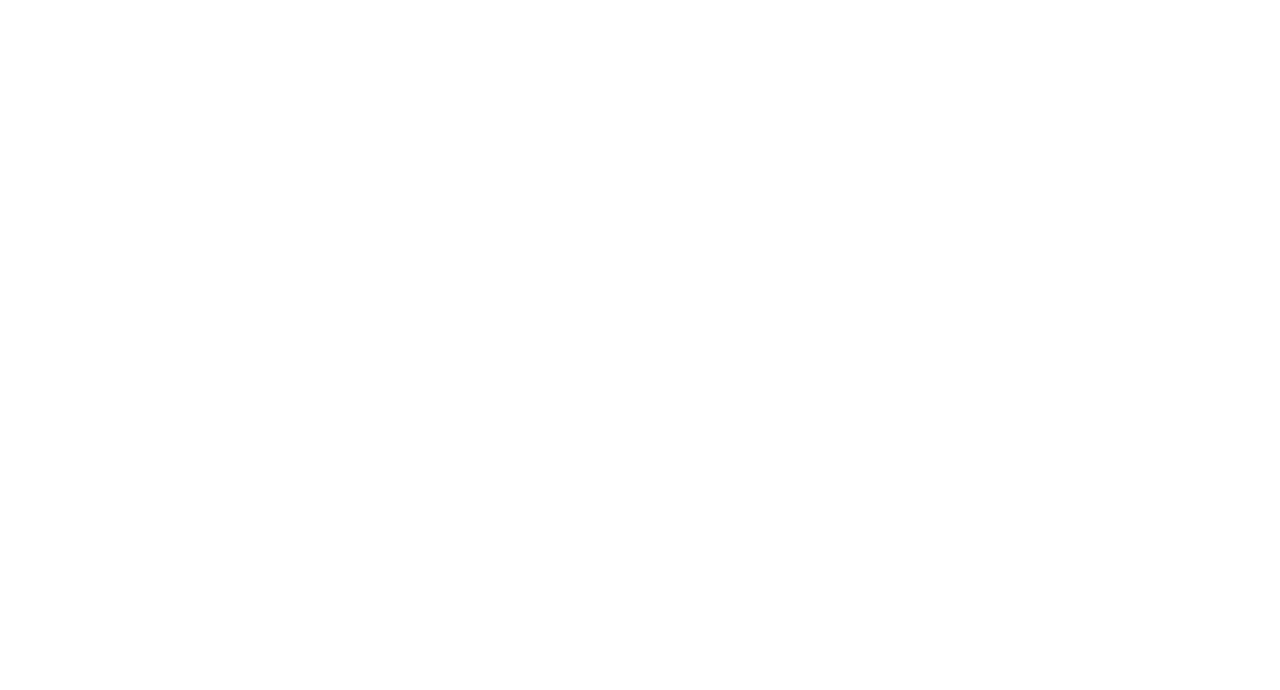
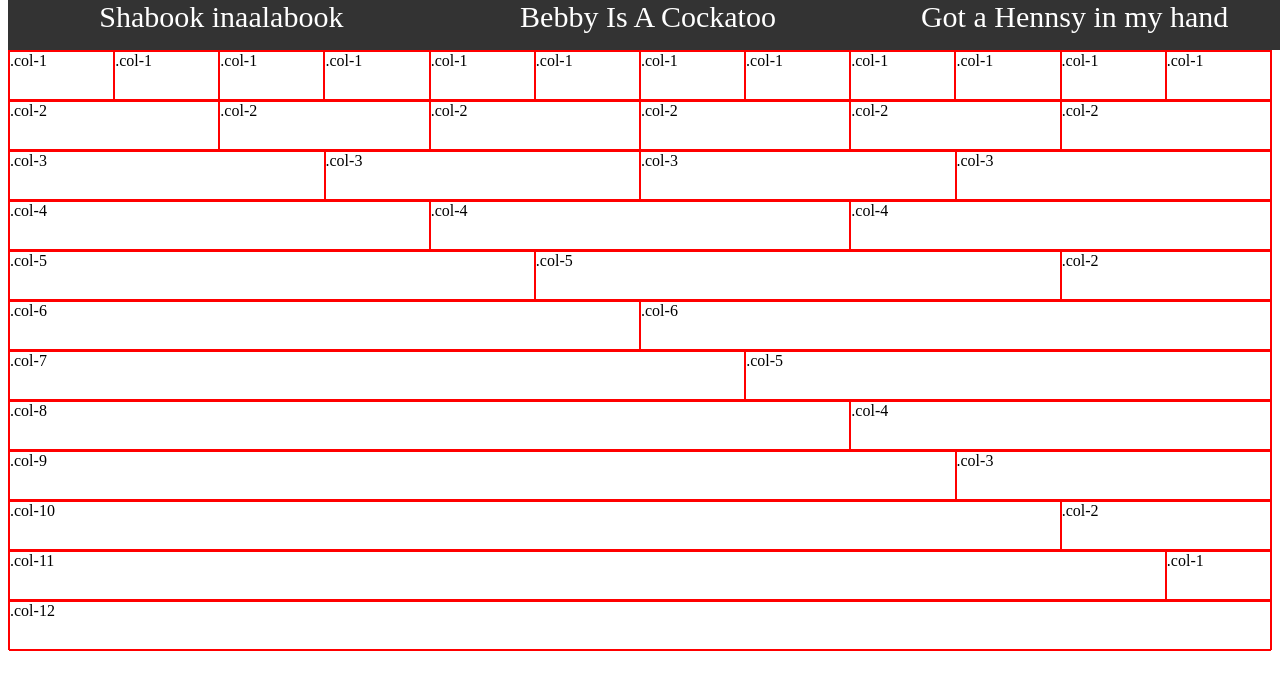
Before and after one commit to sassonsasson/shoestrap, a plain HTML site: page index.html in a window 1280 px wide. Drawn offline with Linux system fonts and the light colour scheme.

Commit message:
Finished Project added nav and column

```diff
--- a/index.html
+++ b/index.html
@@ -6,6 +6,81 @@
        <link rel="stylesheet" type="text/css" href="style.css">
     </head>
      <body>
+      <nav>
+       <div class = "myNav">
 
+          <div class="col-4"><a href="#one">Shabook inaalabook</a></div>
+          <div class="col-4"><a href="#two">Bebby Is A Cockatoo</a></div>
+          <div class="col-4"><a href="#three">Got a Hennsy in my hand</a></div>
+       </div>
+      </nav>
+
+        <div class="row navfix">
+          <div class="col-1">.col-1</div>
+          <div class="col-1">.col-1</div>
+          <div class="col-1">.col-1</div>
+          <div class="col-1">.col-1</div>
+          <div class="col-1">.col-1</div>
+          <div class="col-1">.col-1</div>
+          <div class="col-1">.col-1</div>
+          <div class="col-1">.col-1</div>
+          <div class="col-1">.col-1</div>
+          <div class="col-1">.col-1</div>
+          <div class="col-1">.col-1</div>
+          <div class="col-1">.col-1</div>
+        </div>
+
+        <div class="row">
+          <div class="col-2">.col-2</div>
+          <div class="col-2">.col-2</div>
+          <div class="col-2">.col-2</div>
+          <div class="col-2">.col-2</div>
+          <div class="col-2">.col-2</div>
+          <div class="col-2">.col-2</div>
+        </div>
+                <div class="row">
+          <div class="col-3">.col-3</div>
+          <div class="col-3">.col-3</div>
+          <div class="col-3">.col-3</div>
+          <div class="col-3">.col-3</div>
+        </div>
+                <div class="row">
+          <div class="col-4">.col-4</div>
+          <div class="col-4">.col-4</div>
+          <div class="col-4">.col-4</div>
+
+        </div>
+                <div class="row">
+          <div class="col-5">.col-5</div>
+          <div class="col-5">.col-5</div>
+          <div class="col-2">.col-2</div>
+        </div>
+                <div class="row">
+          <div class="col-6">.col-6</div>
+          <div class="col-6">.col-6</div>
+        </div>
+                <div class="row">
+          <div class="col-7">.col-7</div>
+          <div class="col-5">.col-5</div>
+        </div>
+                <div class="row">
+          <div class="col-8">.col-8</div>
+          <div class="col-4">.col-4</div>
+        </div>
+                <div class="row">
+          <div class="col-9">.col-9</div>
+          <div class="col-3">.col-3</div>
+        </div>
+                <div class="row">
+          <div class="col-10">.col-10</div>
+          <div class="col-2">.col-2</div>
+        </div>
+                <div class="row">
+          <div class="col-11">.col-11</div>
+          <div class="col-1">.col-1</div>
+        </div>
+                <div class="row">
+          <div class="col-12">.col-12</div>
+        </div>
     </body>
     </html>
--- a/shoestrap.css
+++ b/shoestrap.css
@@ -1,9 +1,98 @@
-    .col-1 {
+      .myNav {
+      background-color: #333333;
+      position: fixed;
+      width: 100%;
+      top: 0;
+      text-align: center;
+      }
+
+      .navfix {
+        margin-top: 50px;
+      }
+
+       nav div div a {
+      text-decoration: none;
+      color: white;
+      font-size: 30px;
+
+    }
+      a:hover {
+        color: green;
+      }
+
+      nav div {
+        display: inline-block;
+        border: none;
+
+      }
+
+      .col-1 {
       float: left;
       width: 8.33333333%;
+    }
+        .col-2 {
+      float: left;
+      width: 16.6666666%;
+    }
+        .col-3 {
+      float: left;
+      width: 24.9999999%;
+    }
+        .col-4 {
+      float: left;
+      width: 33.33333333%;
+    }
+        .col-5 {
+      float: left;
+      width: 41.66666666%;
+    }
+        .col-6 {
+      float: left;
+      width: 49.99999999%;
+    }
+        .col-7 {
+      float: left;
+      width: 58.33333333%;
+    }
+        .col-8 {
+      float: left;
+      width: 66.66666666%;
+    }
+        .col-9 {
+      float: left;
+      width: 74.99999999%;
+    }
+        .col-10 {
+      float: left;
+      width: 83.33333333%;
+    }
+        .col-11 {
+      float: left;
+      width: 91.66666666%;
+    }
+        .col-12 {
+      float: left;
+      width: 99.999999999%;
     }
 
     div {
       height: 50px;
       border: 1px solid red;
     }
+
+    * {
+      -webkit-box-sizing: border-box;
+      -moz-box-sizing: border-box;
+      box-sizing: border-box;
+    }
+
+    .row:before {
+      display: table;
+      content: "";
+    }
+
+    .row:after {
+      display: table;
+      content: "";
+      clear: both;
+    }
```
